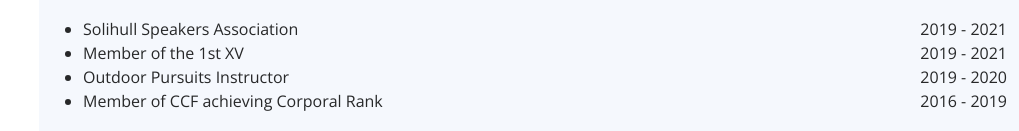
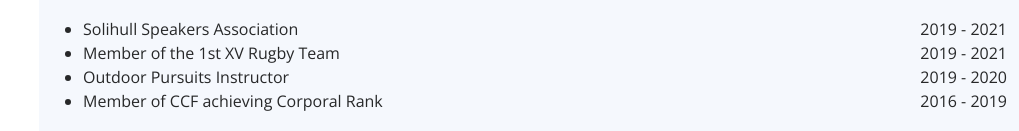
Before and after one commit to Patrick-Gransbury/CV, a plain HTML site: page index.html in a window 1280 px wide. Shown: the part 5134-5265 px from the top of the page, without its empty margins (261-1280 px from the left). Drawn offline with nearby package versions, Linux system fonts and the light colour scheme.

Commit message:
Changed rugby

```diff
--- a/index.html
+++ b/index.html
@@ -612,7 +612,7 @@
             <p style="display: inline-block;">Solihull Speakers Association</p>
             <p style="float: right;">2019 - 2021</p></p></li>
           <li><p style="text-align:left;">
-            <p style="display: inline-block;">Member of the 1st XV</p>
+            <p style="display: inline-block;">Member of the 1st XV Rugby Team</p>
             <p style="float: right;">2019 - 2021</p></p></li>
           <li><p style="text-align:left;">
             <p style="display: inline-block;">Outdoor Pursuits Instructor</p>
```
